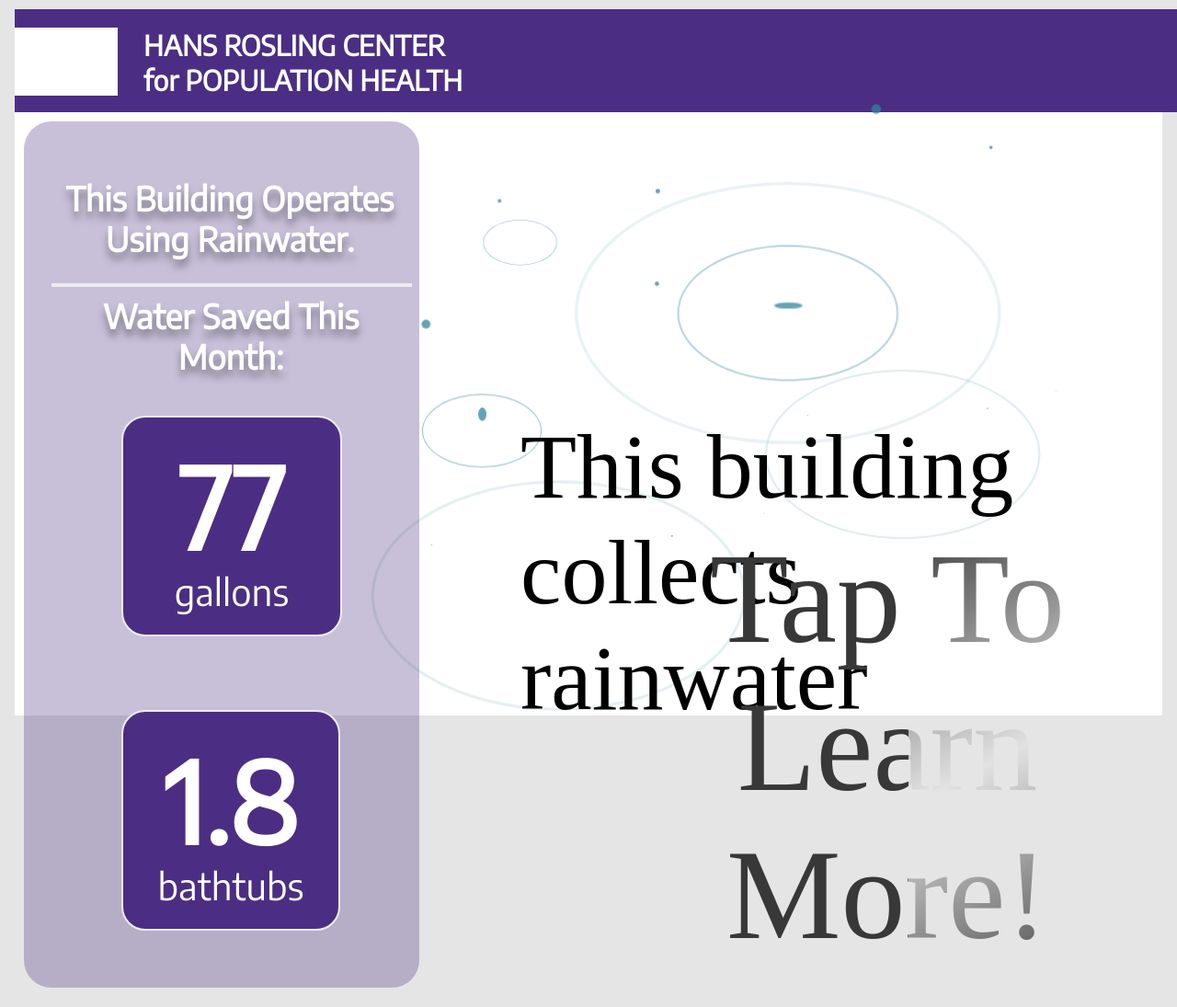
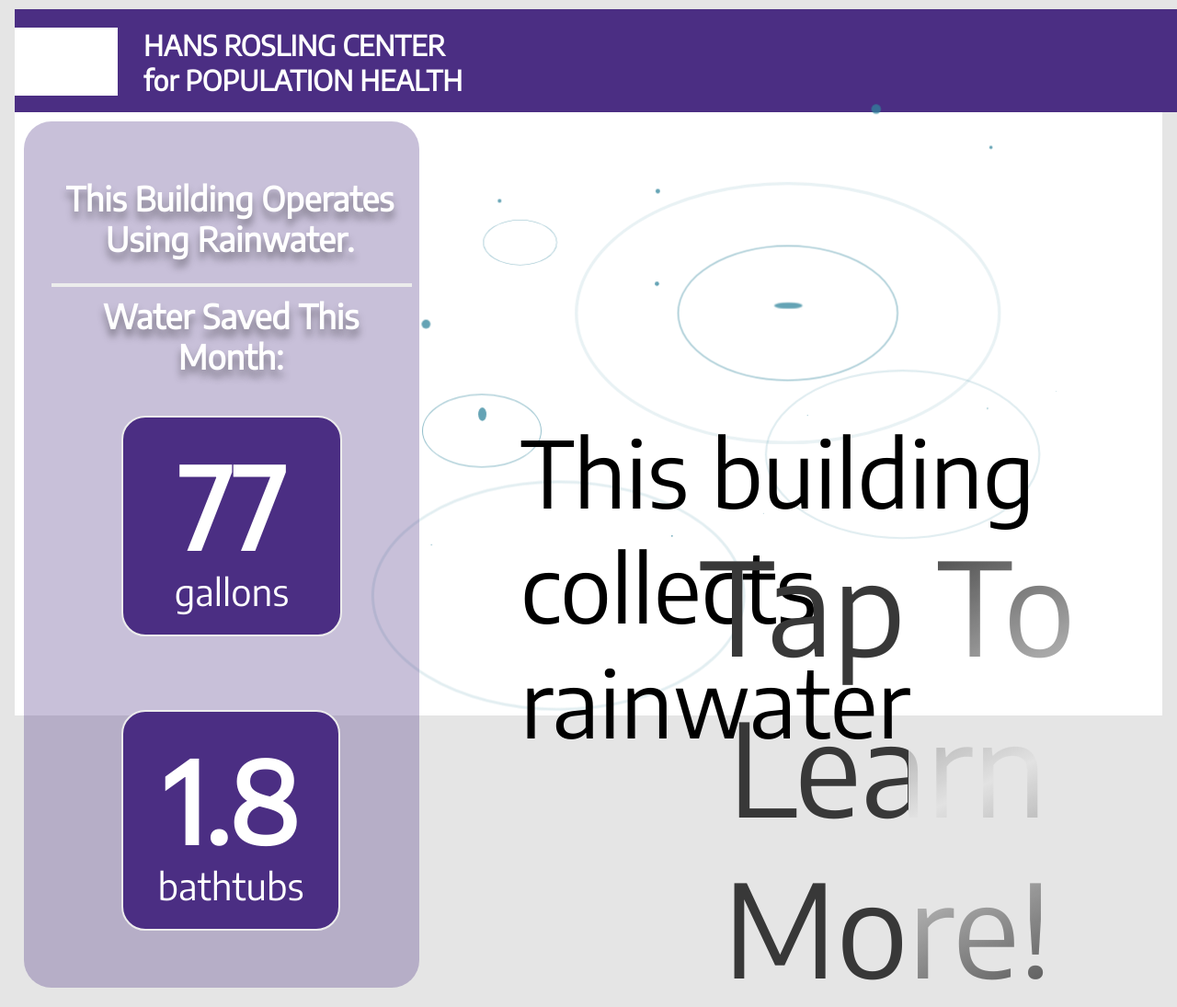
Before and after one commit to ewbrainwateradmin/ewb-rainwater-client, a website: page static/landing_page.html in a window 1280 px wide. Shown: the top 1095 px of the page at 92% size. Before the commit the page ends 1074 px from the top, so only its background shows below. Drawn offline with Linux system fonts and the light colour scheme; files whose address does not match are found by name.

Commit message:
Changed slogan font

```diff
--- a/static/css/landing_page.css
+++ b/static/css/landing_page.css
@@ -279,6 +279,8 @@ div.buttons div.button1:hover, div.buttons div.button2:hover, div.buttons div.bu
   left: 275px;
   font-size: 50px;
   z-index: 5;
+
+  font-family: 'Encode Sans';
 }
 
 #tap {
@@ -287,6 +289,8 @@ div.buttons div.button1:hover, div.buttons div.button2:hover, div.buttons div.bu
   left: 325px;
   font-size: 70px;
   z-index: 5;
+
+  font-family: 'Encode Sans';
 }
 
 .container{
```
